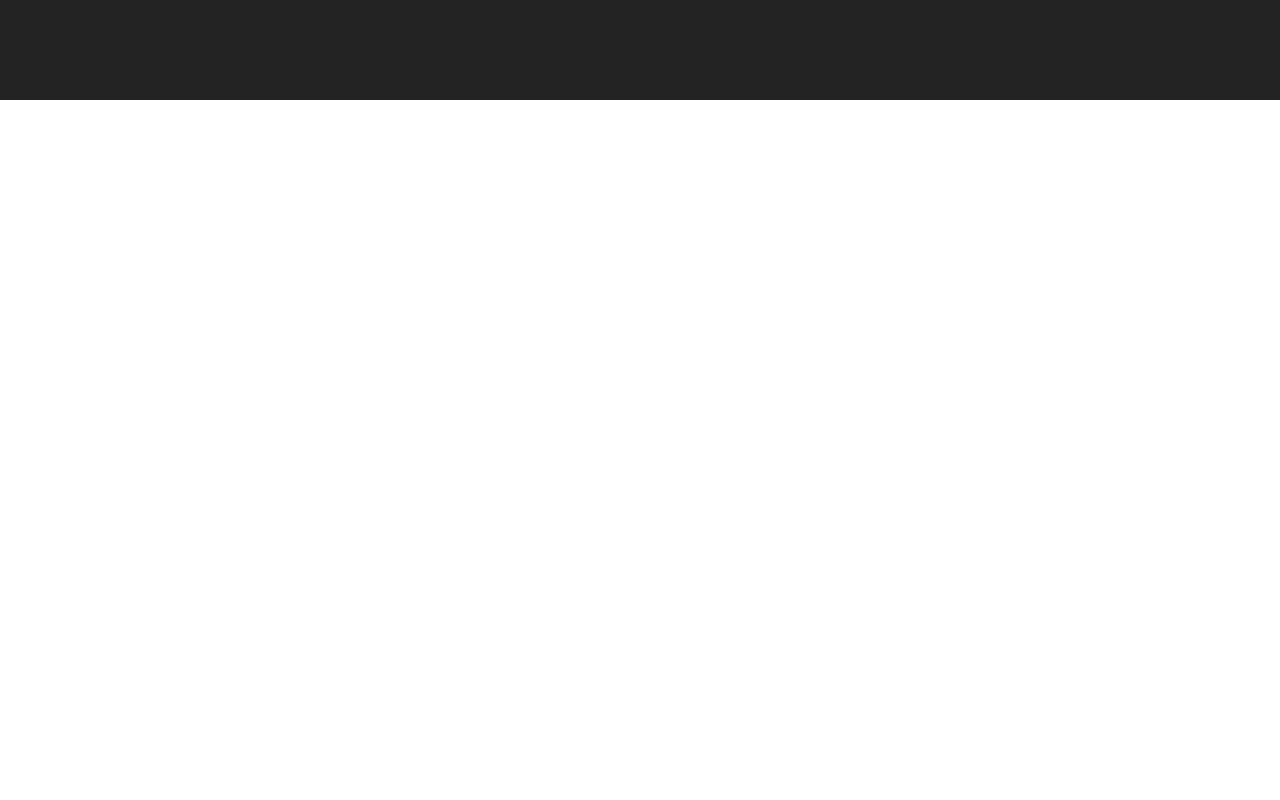
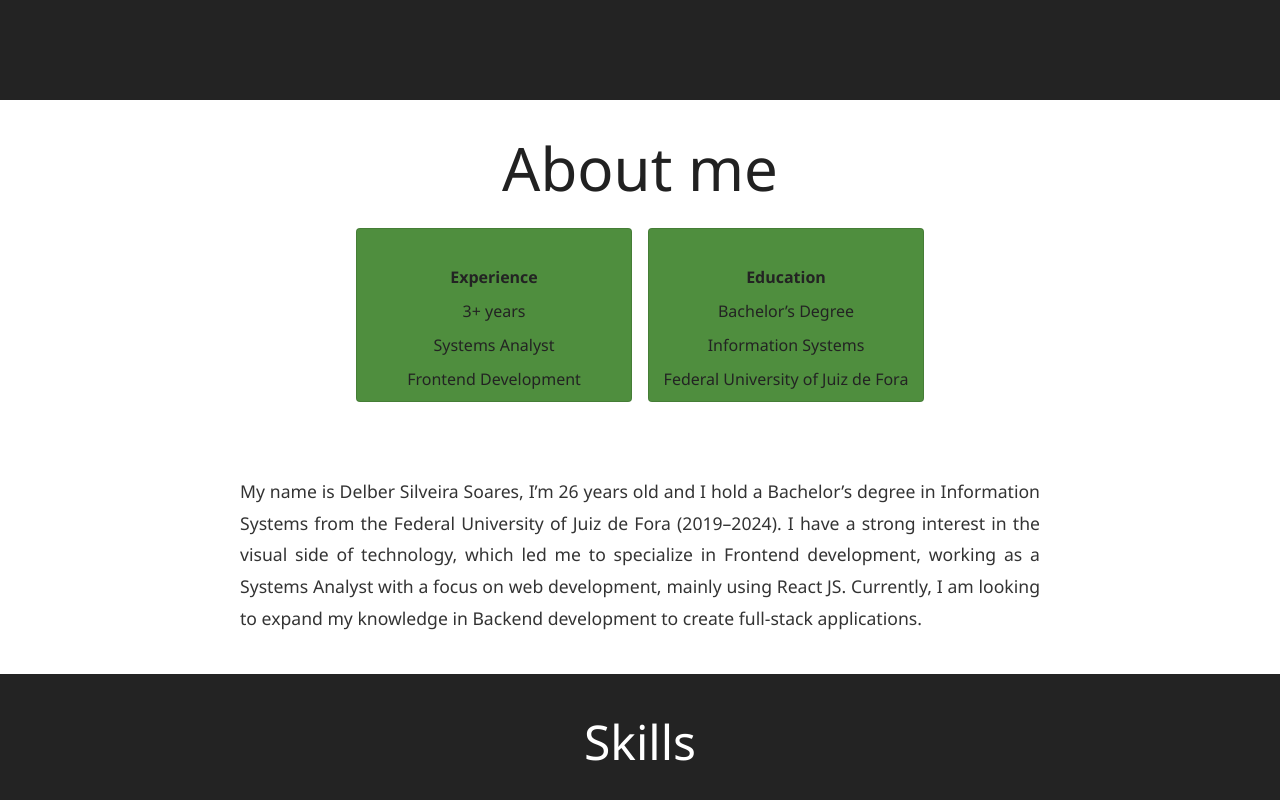
Before and after one commit to delberss/my-portfolio, a React (Vite) app: page / in a window 1280 px wide. Shown: the part 700-1500 px from the top of the page. Before the commit the page ends 800 px from the top, so only its background shows below. Built offline with nearby package versions, Linux system fonts and the light colour scheme; some icons are missing.

Commit message:
feat: adiciona AboutSection e SkillsSection no projeto

```diff
--- a/src/pages/Home/Home.tsx
+++ b/src/pages/Home/Home.tsx
@@ -1,11 +1,15 @@
 import NavBar from "../../components/NavBar/NavBar"
+import AboutSection from "./sections/AboutSection/AboutSection"
 import Hero from "./sections/Hero/Hero"
+import SkillsSection from "./sections/SkillsSection/SkillsSection"
 
 const Home = () => {
   return (
     <>
       <NavBar />
       <Hero />
+      <AboutSection />
+      <SkillsSection />
     </>
   )
 }
```
